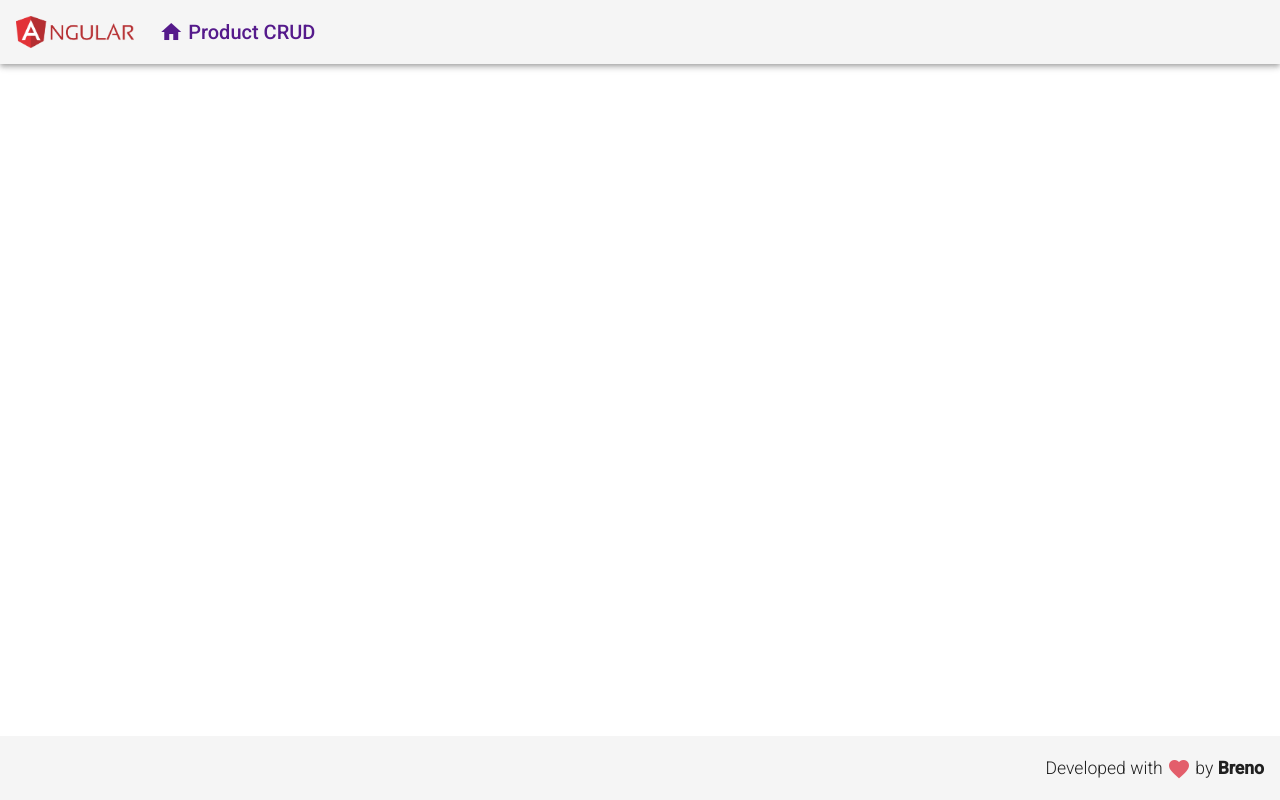
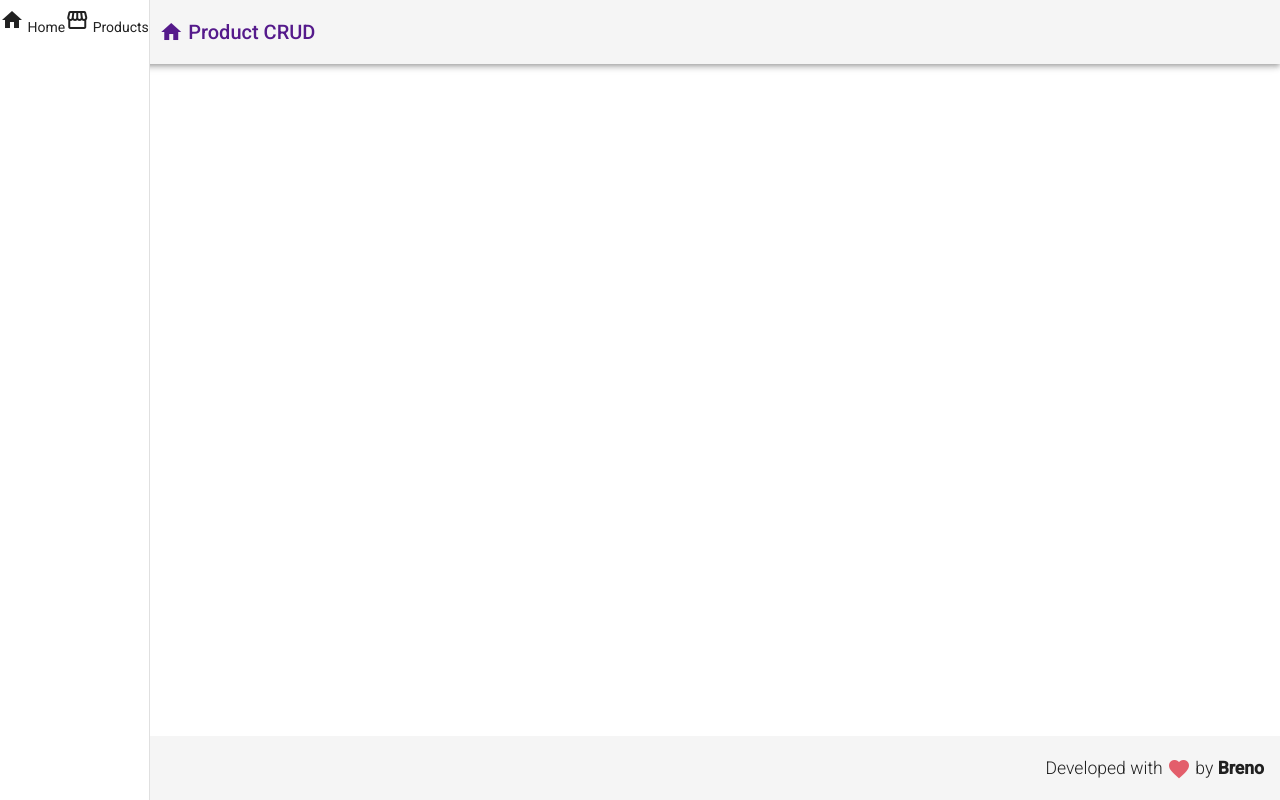
Before and after one commit to brenomachadodomonte/angular_product_crud, an Angular app in the folder frontend/: page / in a window 1280 px wide. Built offline with nearby package versions, Linux system fonts and the light colour scheme.

Commit message:
Changing nav component

```diff
--- a/frontend/src/app/app.component.html
+++ b/frontend/src/app/app.component.html
@@ -1,2 +1,3 @@
 <app-header></app-header>
+<app-nav></app-nav>
 <app-footer></app-footer>
--- a/frontend/src/app/components/template/nav/nav.component.html
+++ b/frontend/src/app/components/template/nav/nav.component.html
@@ -1 +1,8 @@
-<p>nav works!</p>
+<mat-sidenav-container class="container">
+    <mat-sidenav class="sidenav" mode="side" opened fixedInViewport>
+        <mat-nav-list>
+            <a><i class="material-icons">home</i> Home</a>
+            <a><i class="material-icons">storefront</i> Products</a>
+        </mat-nav-list>
+    </mat-sidenav>
+</mat-sidenav-container>
```
